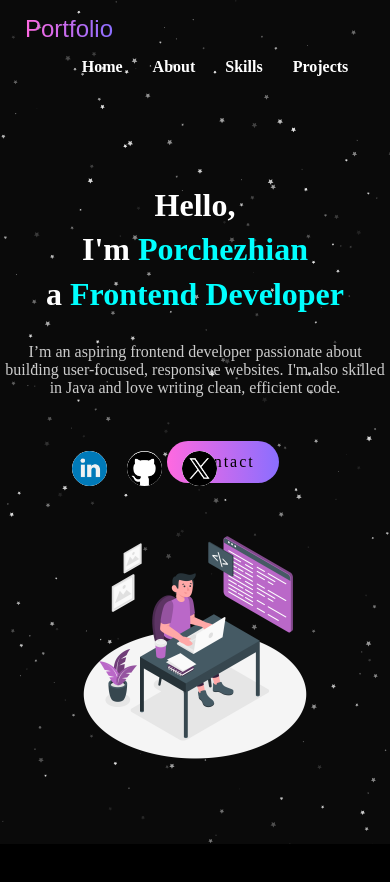
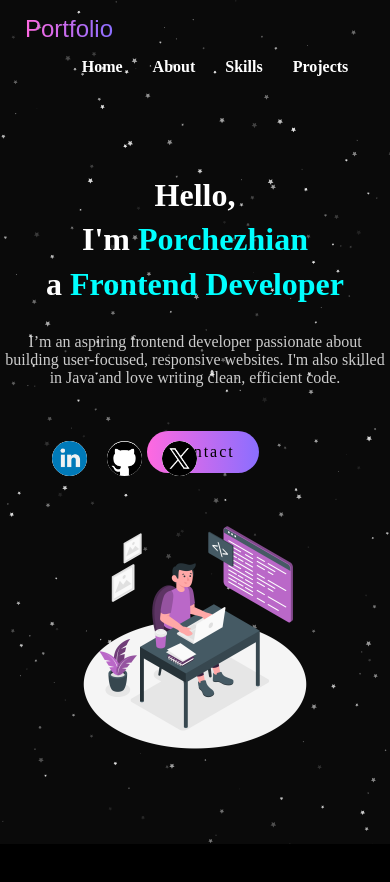
Before and after one commit to chezhianch/Animated-React-Portfolio, a React (Vite) app: page / in a window 390 px wide. Shown: the top 882 px of the page. Built offline with nearby package versions, Linux system fonts and the light colour scheme.

Commit message:
Update App.css

```diff
--- a/src/App.css
+++ b/src/App.css
@@ -443,14 +443,14 @@ position:relative;
 .social-links {
   display: flex;
  position:relative;
-  right:30px;
+  right:50px;
 }
   /* Hero Section */
   .hero-content {
     text-align: start;
     flex-direction: column;
     padding: 1rem;
-    top: 60px;
+    top: 50px;
   }
 
   .hero-text {
```
